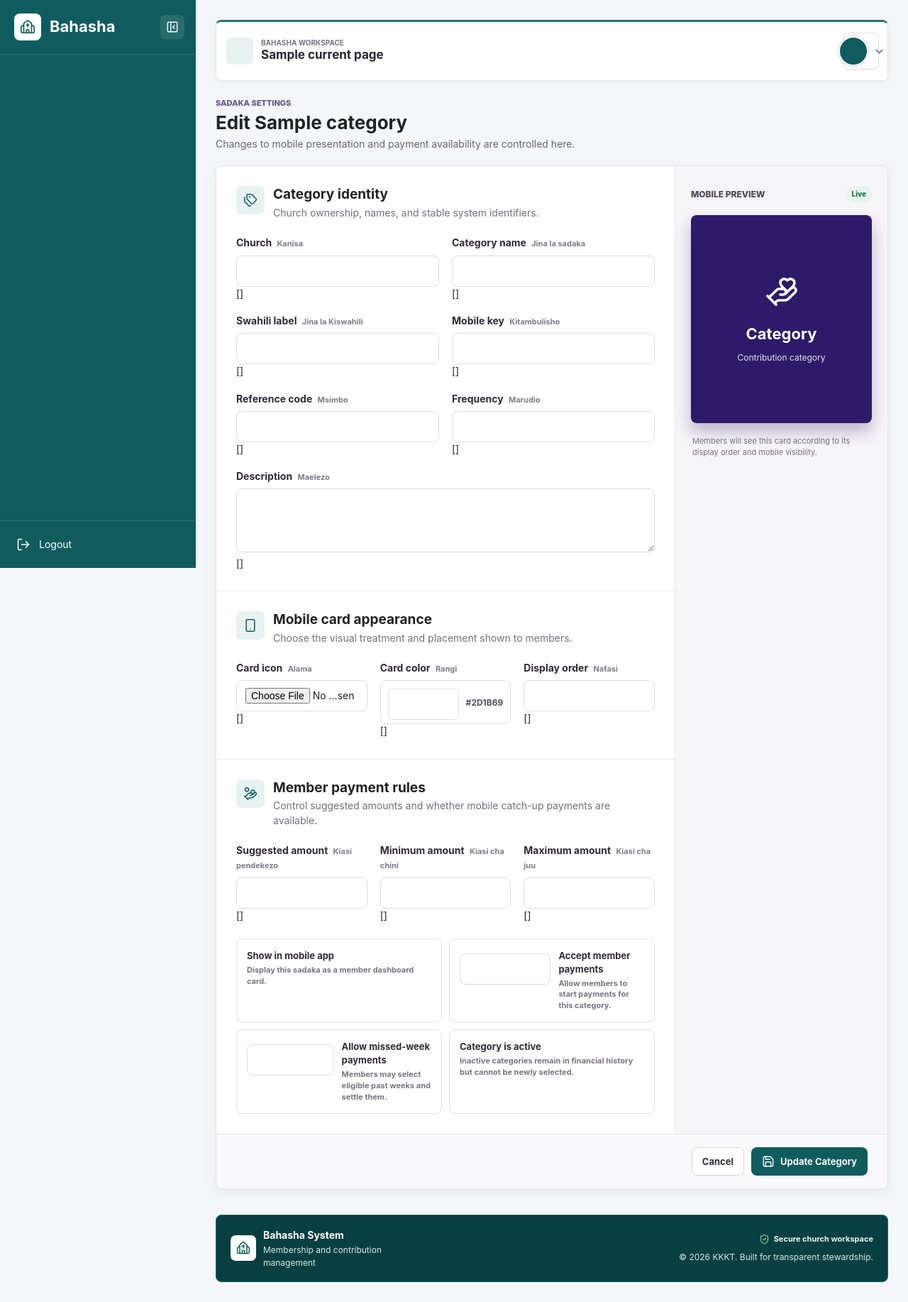
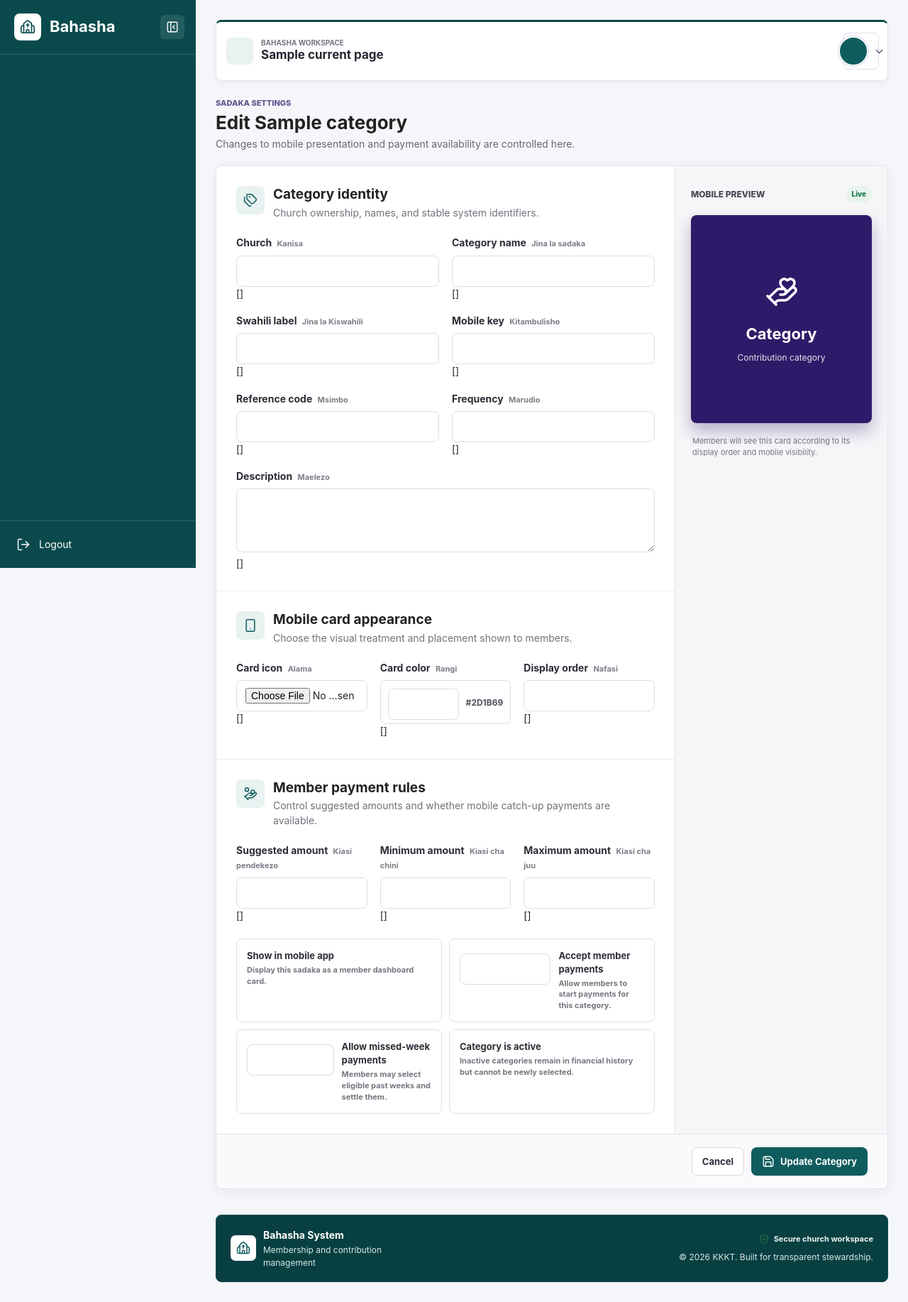
Before and after one commit to Oswaldgerald/bahasha-web, a Django app: template templates/categories/edit.html in a window 1280 px wide. Shown: the whole page at 71% size. Run offline with Django 5.2, Linux system fonts and the light colour scheme; the template is opened without the code that fills it: most values are stand-ins (such as "Sample title", 1, 10 or a date in 2020); form fields are guessed from the names that the template uses.

Commit message:
Refine API documentation and interface colors

```diff
--- a/static/css/layout.css
+++ b/static/css/layout.css
@@ -4,7 +4,7 @@
 }
 
 .sidebar {
-    background: #0f5c5e;
+    background: #0a4a4c;
     box-sizing: border-box;
     color: white;
     display: flex;
@@ -30,7 +30,7 @@
 .sidebar-brand-mark {
     background: white;
     border-radius: 8px;
-    color: #0f5c5e;
+    color: #0a4a4c;
     display: inline-grid;
     flex: 0 0 38px;
     height: 38px;
@@ -300,7 +300,7 @@
     align-items: center;
     background: white;
     border: 1px solid #e5e2ec;
-    border-top: 3px solid #2a7375;
+    border-top: 3px solid #0a4a4c;
     border-radius: 8px;
     box-shadow: 0 2px 10px rgba(0, 0, 0, 0.05);
     display: flex;
@@ -327,7 +327,7 @@
     align-items: center;
     background: #e7f2f1;
     border-radius: 7px;
-    color: #0f5c5e;
+    color: #0a4a4c;
     display: inline-flex;
     flex: 0 0 38px;
     height: 38px;
@@ -579,7 +579,7 @@
 .site-footer {
     align-items: center;
     background: #083f41;
-    border: 1px solid #1c6769;
+    border: 1px solid #0a4a4c;
     border-radius: 8px;
     color: #d5e9e7;
     display: flex;
@@ -645,7 +645,7 @@
 }
 
 .footer-trust svg {
-    color: #75d1a0;
+    color: #336f4f;
     height: 15px;
     width: 15px;
 }
@@ -694,7 +694,7 @@
 
     .sidebar-toggle {
         align-items: center;
-        background: #0f5c5e;
+        background: #0c4f52;
         border: 0;
         border-radius: 7px;
         color: white;
```
Also changed, not shown: docs/API_V1.md (+1 -1 lines).
